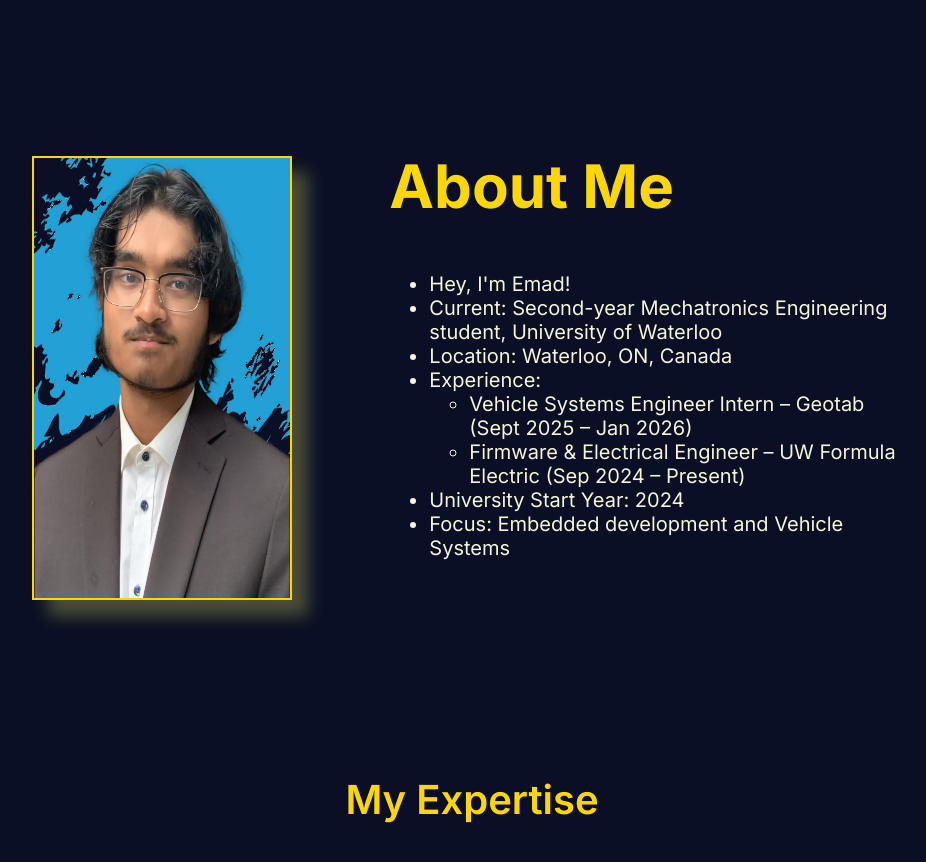
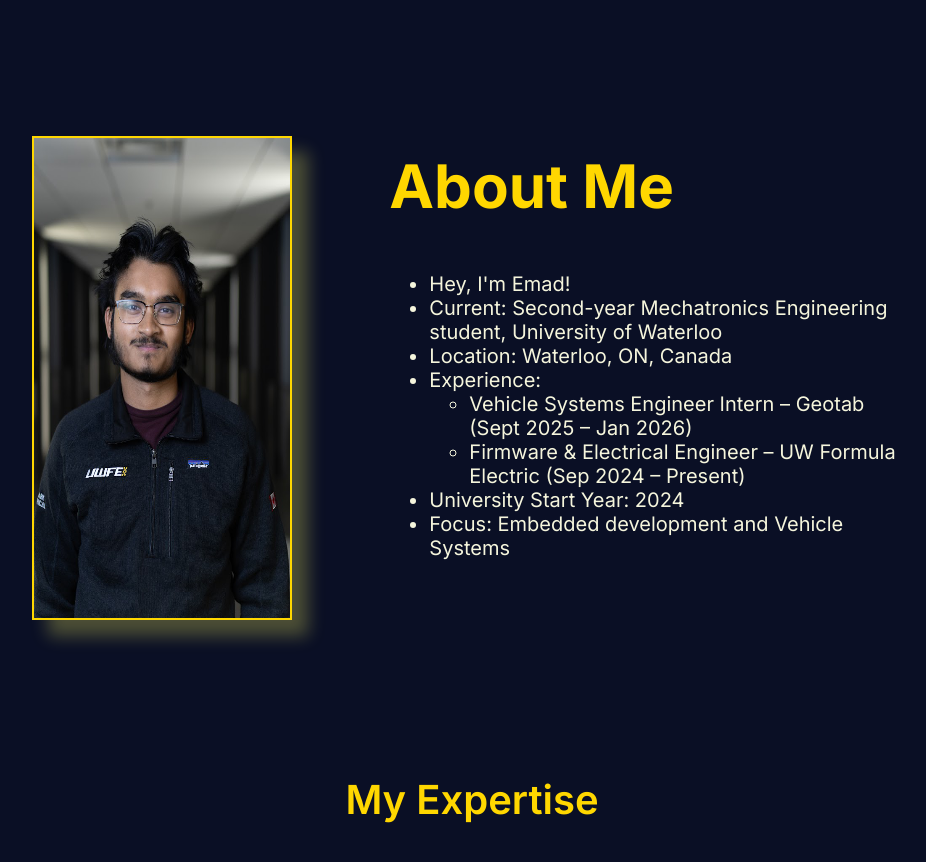
Before and after one commit to EmadsGitHub/portfolio, a React (Create React App) app: page / in a window 1280 px wide. Shown: the part 1980-2842 px from the top of the page, without its empty margins (168-1094 px from the left). Built offline with nearby package versions, Linux system fonts and the light colour scheme.

Commit message:
Update About Me Pic

```diff
--- a/src/App.css
+++ b/src/App.css
@@ -1313,7 +1313,7 @@ button:hover {
 
 .aboutme_Pic img{
     width:20vw;
-    height:55vh;
+    height:60vh;
     border: 2px solid #ffd700;
     box-shadow: 16px 16px 16px rgba(231, 229, 93, 0.3);
     transform-style: preserve-3d;
--- a/src/Pages/Home/AboutMe.jsx
+++ b/src/Pages/Home/AboutMe.jsx
@@ -2,7 +2,7 @@ export default function AboutMe() {
     return (
         <section className="aboutMeContainer" id="aboutMe">
             <div className="aboutme_Pic">
-                <img src="/img/emad.png" alt="Emad" />
+                <img src="/img/uwfeheadshot.png" alt="Emad" />
             </div>
             <div className="aboutme_text">
                 <div className="aboutme_title">
```
Also changed, not shown: public/img/uwfeheadshot.png (added).
